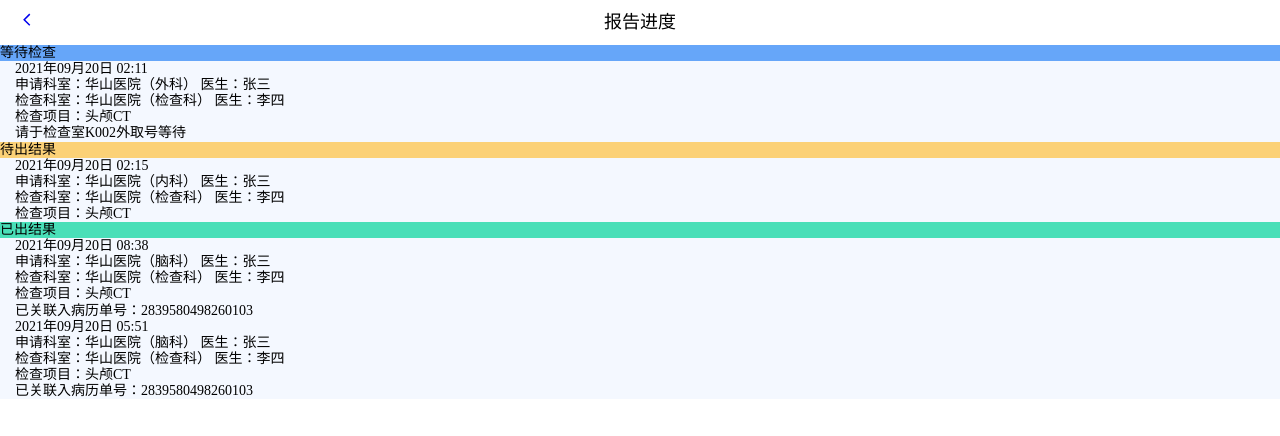
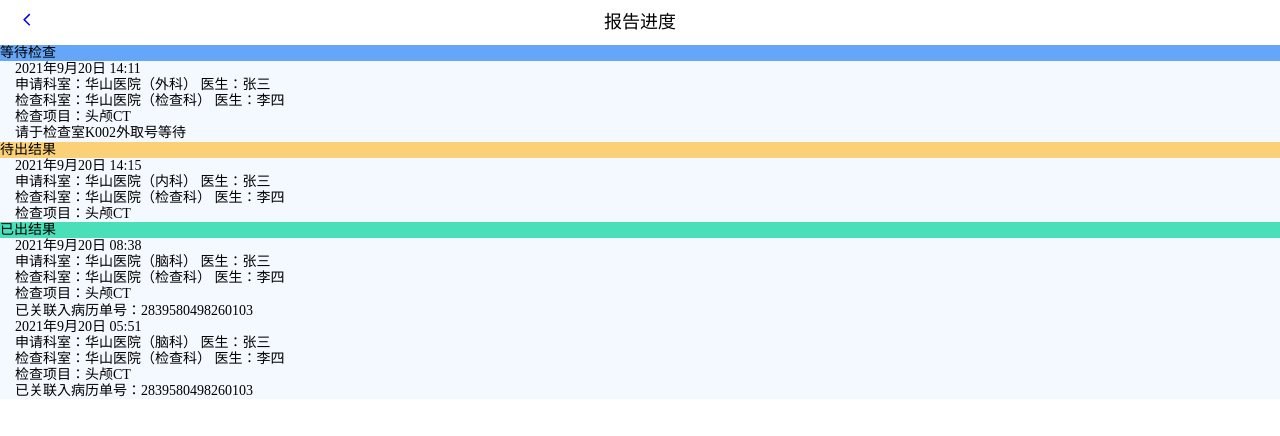
Before and after one commit to podiumdesu/webank-hospital, a React (Vite) app in the folder frontend/: page /reportProgress in a window 1280 px wide. Shown: the top 436 px of the page. Built offline with nearby package versions, Linux system fonts and the light colour scheme.

Commit message:
Refactor: use equivalent built-in API instead of moment.js https://momentjs.com/docs/#/-project-status/

```diff
--- a/frontend/package.json
+++ b/frontend/package.json
@@ -7,7 +7,6 @@
     "axios": "^0.21.4",
     "ipfs-core": "^0.10.8",
     "mcl-wasm": "^0.7.9",
-    "moment": "^2.29.1",
     "qrcode": "^1.4.4",
     "react": "^17.0.2",
     "react-dom": "^17.0.2",
--- a/frontend/src/pages/ReportProgress/index.jsx
+++ b/frontend/src/pages/ReportProgress/index.jsx
@@ -1,6 +1,5 @@
 import React from 'react'
 import { WingBlank } from 'antd-mobile'
-import moment from 'moment'
 
 import './index.css'
 
@@ -37,7 +36,9 @@ class ShowPart extends React.Component {
                 <WingBlank>
                     { report.map((i, _idx) => (
                         <div className='bg-white w-full p-4 my-4 rounded-xl' key={_idx}>
-                            <p className='pb-2 text-6178EE'><span className='font-normal'>{moment(i.time).format('YYYY年MM月DD日')}</span> <span>{moment(i.time).format('hh:mm')}</span></p>
+                            <p className='pb-2 text-6178EE'>
+                                <span className='font-normal'>{new Date(i.time).toLocaleString('zh-CN', { dateStyle: 'long' })} {new Date(i.time).toLocaleString('zh-CN', { timeStyle: 'short', hour12: false })}</span>
+                            </p>
                             <p className='text-light-black leading-6'>申请科室：{i.applicationDepartment}  医生：{i.applicationDoctor}</p>
                             <p className='text-light-black leading-6'>检查科室：{i.checkDepartment}  医生：{i.checkDoctor}</p>
                             <p className='text-light-black leading-6'>检查项目：{i.checkItem}</p>
```
Also changed, not shown: 1 other file (tests, documents, lock files or other folders).
